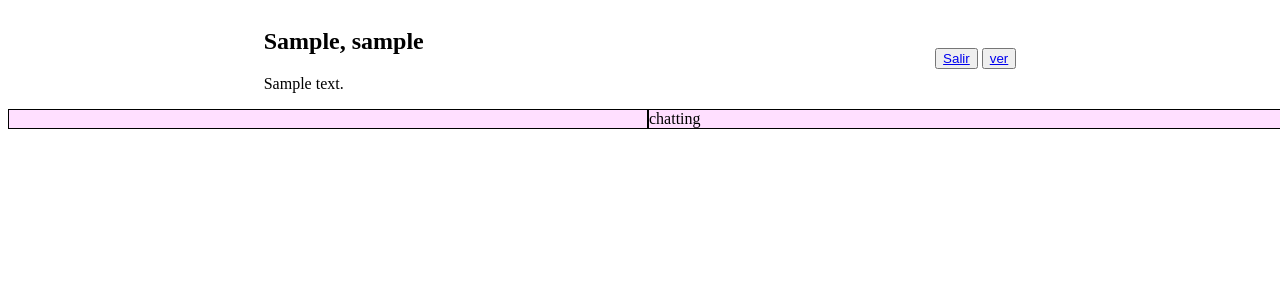
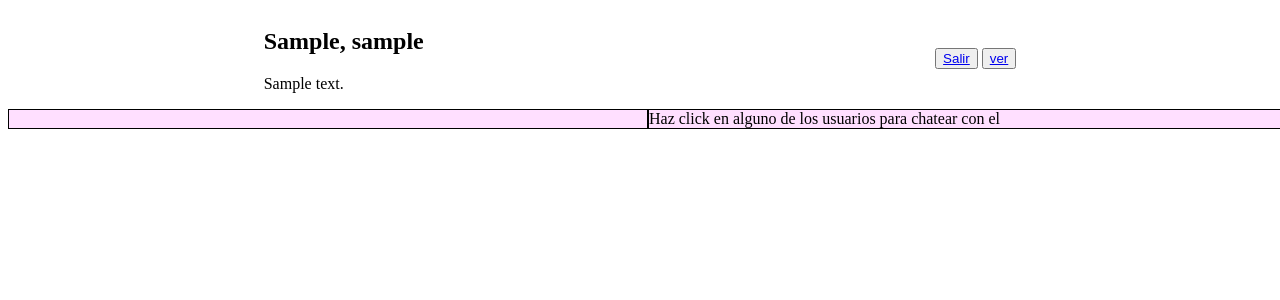
Before and after one commit to PySanti/FriendNet, a Django app: page / in a window 1280 px wide. Shown: the top 300 px of the page. Run offline with Django 4.2, Linux system fonts and the light colour scheme; a user stored in the database is signed in; tables that the repository leaves empty hold one stand-in row (values such as "Sample post"); parts of the project's set-up code (start-up, migrations or seed data) failed here and were passed over.

Commit message:
Funcionalidad de chat base para home agregada

```diff
--- a/applications/Home/urls.py
+++ b/applications/Home/urls.py
@@ -2,5 +2,6 @@
 from .views import HomeView
 app_name = 'home'
 urlpatterns = [
-    path('', HomeView.as_view(), name='home')
+    path('', HomeView.as_view(), name='home'),
+    path('<int:chat_user_id>', HomeView.as_view(), name='home'),
 ]
--- a/applications/Home/views.py
+++ b/applications/Home/views.py
@@ -16,4 +16,9 @@
         context = super().get_context_data(**kwargs)
         context['home_data'] = Home.objects.get(id=1)
         context['users'] = Usuarios.objects.all().exclude(id=self.request.user.id)
+        try:
+            context['chat_user'] = Usuarios.objects.get(id=self.kwargs['chat_user_id'])
+        except KeyError:
+            print('Error')
+            context['chat_user'] =None
         return context
--- a/templates/Home/home_view.html
+++ b/templates/Home/home_view.html
@@ -28,7 +28,7 @@
                 {% for u in users  %}
                     <li class="user-item">
                         <button class="user-item__btn">
-                            <a href="user-item__btn__ref">
+                            <a href="{{u.id}}">
                                 {{u.username}} || {{u.current_status}} ||
                                 {% if u.is_online %}
                                     online
@@ -42,7 +42,13 @@
                 </ul>
             </div>
             <div class="users_section__chat_section">
-                chatting
+
+                {% if chat_user %}
+                    Chateando con {{chat_user.username}}
+                {% else %}
+                    Haz click en alguno de los usuarios para chatear con el
+                {% endif %}
+
             </div>
         </section>
 
```
Also changed, not shown: FriendNet/media/media/20220726_093407.jpg (added), 1 other file.
